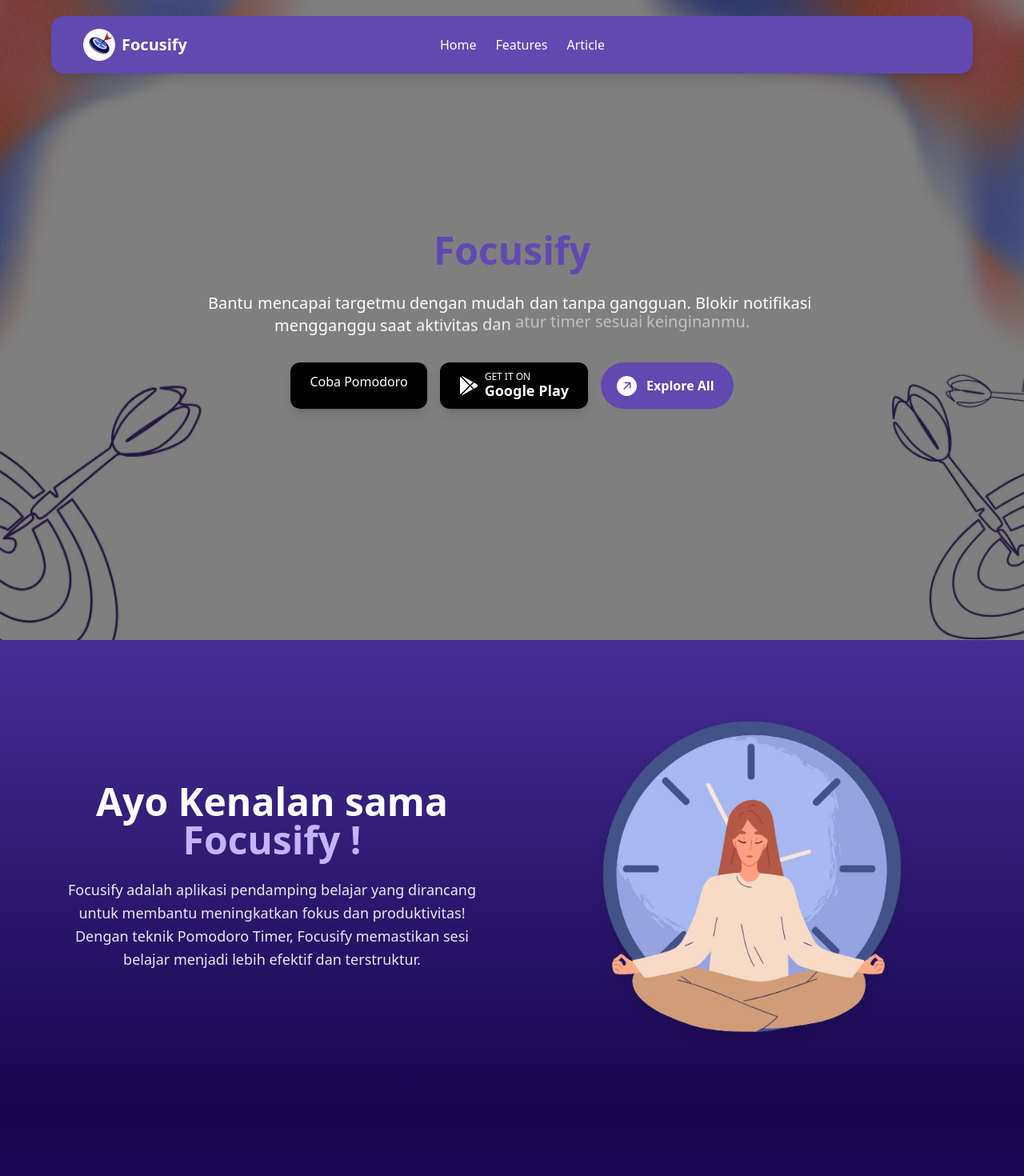
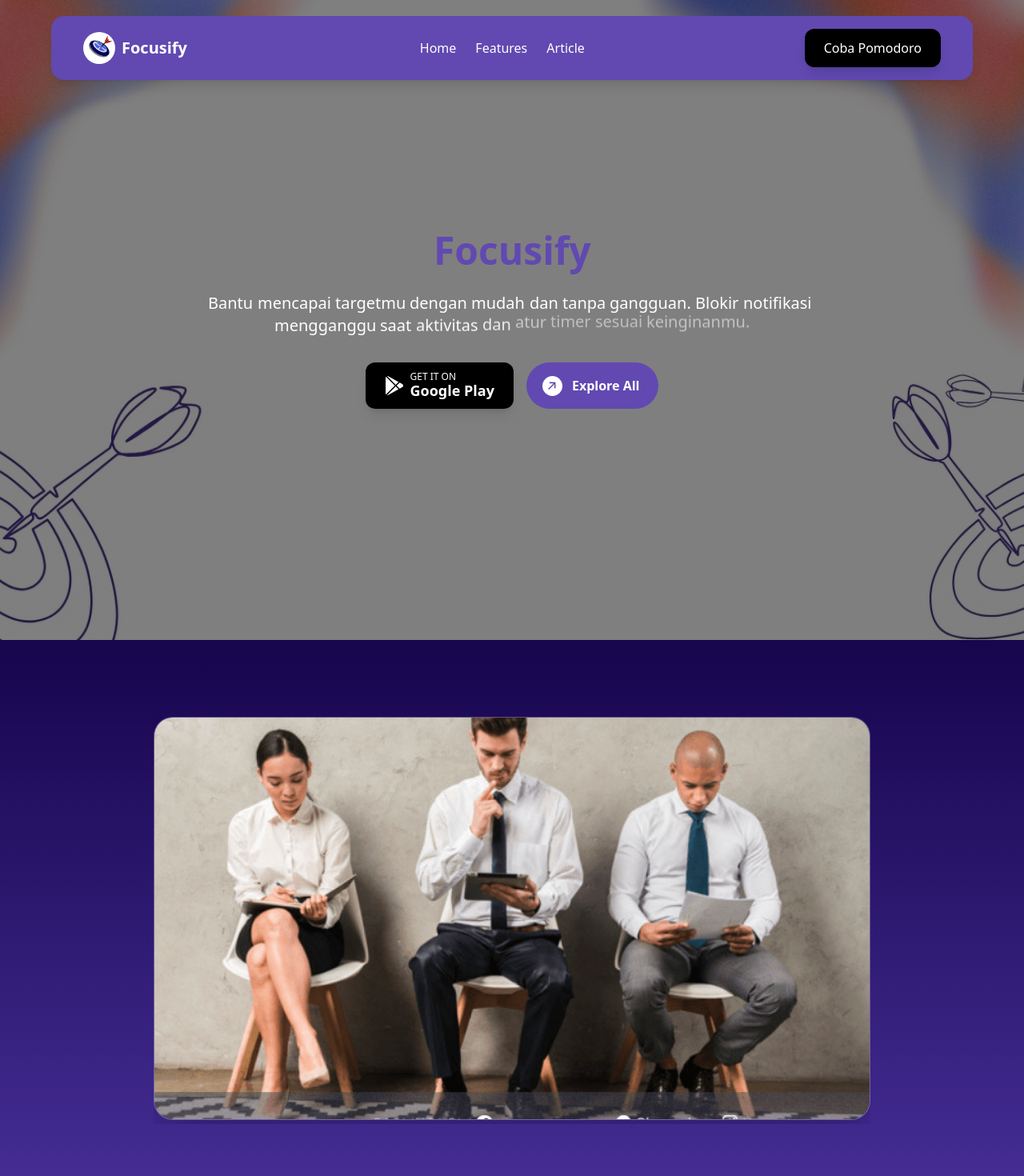
Before and after one commit to bgsprayogi/webfocusify, a React (Vite) app: page / in a window 1280 px wide. Shown: the top 1470 px of the page at 80% size. Built offline with nearby package versions, Linux system fonts and the light colour scheme.

Commit message:
feat: slicing previewsection

```diff
--- /dev/null
+++ b/src/components/PreviewSection.jsx
@@ -0,0 +1,69 @@
+import React from "react";
+import Slider from "react-slick";
+import "slick-carousel/slick/slick.css";
+import "slick-carousel/slick/slick-theme.css";
+
+// Ganti gambar di sini sesuai kebutuhan
+import preview1 from "../assets/FindMobile.jpg";
+import preview2 from "../assets/study3.png";
+import preview3 from "../assets/logo2.png";
+
+const previewImages = [
+    { src: preview1, alt: "Preview 1" },
+    { src: preview2, alt: "Preview 2" },
+    { src: preview3, alt: "Preview 3" },
+];
+
+const PreviewSection = () => {
+    const settings = {
+        dots: false,
+        arrows: false,
+        infinite: true,
+        fade: true,
+        speed: 1500,
+        slidesToShow: 1,
+        slidesToScroll: 1,
+        autoplay: true,
+        autoplaySpeed: 4000,
+        pauseOnHover: false,
+        pauseOnFocus: false,
+        draggable: false,
+        swipe: false,
+    };
+
+    return (
+        <section className="w-full bg-gradient-to-b from-[#17054e] to-[#462E96] py-24 px-0 flex flex-col items-center">
+            <div className="w-full max-w-4xl mx-auto relative">
+                <Slider {...settings}>
+                    {previewImages.map((item, idx) => (
+                        <div key={idx} className="flex justify-center">
+                            <div
+                                className="
+                  w-full
+                  max-w-[900px]
+                  aspect-[16/9]
+                  rounded-3xl overflow-hidden shadow-2xl
+                  bg-white/10 backdrop-blur-xl
+                  border border-white/20
+                  flex items-center justify-center
+                "
+                            >
+                                <img
+                                    src={item.src}
+                                    alt={item.alt}
+                                    className="
+                    w-full h-full object-cover
+                    transition-all duration-700
+                "
+                                    draggable={false}
+                                />
+                            </div>
+                        </div>
+                    ))}
+                </Slider>
+            </div>
+        </section>
+    );
+};
+
+export default PreviewSection;
--- a/src/pages/LandingPages.jsx
+++ b/src/pages/LandingPages.jsx
@@ -6,6 +6,7 @@
 import BlurText from "../components/BlurText";
 import ImageSlider from "../components/ImageSlider";
 import FeatureSection from '../components/FeatureSection';
+import PreviewSection from '../components/PreviewSection';
 import IntroductionSection from '../components/IntroductionSection';
 import HamburgerMenu from '../components/HamburgerMenu';
 import logo2 from "../assets/logo2.png";
@@ -235,7 +236,9 @@
       Focusify
     </span>
   </div>
-        <div className="hidden md:flex flex-1 justify-center space-x-6 -ml-26">
+
+  {/* Menu Tengah */}
+  <div className="hidden md:flex justify-center space-x-6 mx-auto -mr-4">
     <Link
       to="/"
       className="text-white hover:text-gray-300 transition duration-200"
@@ -264,10 +267,23 @@
       Article
     </Link>
   </div>
+
+  {/* Tombol Sebelah Kanan */}
+  <div className="hidden md:flex ml-auto">
+    <Link
+      to="/nameinput"
+      className="bg-black text-[#6149b1] font-semibold px-6 py-3 rounded-xl shadow-lg transition-all"
+    >
+      Coba Pomodoro
+    </Link>
+  </div>
+
+  {/* Hamburger Mobile */}
   <div className="md:hidden absolute right-4">
     <HamburgerMenu />
   </div>
 </nav>
+
       {/* Hero Section */}
       <div
         id="hero"
@@ -294,13 +310,6 @@
             className="mt-7 text-lg md:text-xl text-white"
           />
           <div className="flex justify-center mt-8 space-x-4">
-            <Link
-              to="/nameinput"
-              className="bg-black text-[#6149b1] font-semibold px-6 py-3 rounded-xl shadow-lg transition-all "
-            >
-              Coba Pomodoro
-            </Link>
-
             <a
               href="https://play.google.com/store/apps/details?id=com.focusify.app"
               className="bg-[#000000] hover:bg-[#000000] text-white text-base font-semibold px-6 py-3 rounded-xl shadow-lg transition-all duration-300"
@@ -361,7 +370,7 @@
 
         </div>
       </div>
-
+      <PreviewSection />
       <IntroductionSection />
 
       <FeatureSection />
```
Lines whose indentation alone changed are shown as unchanged.
